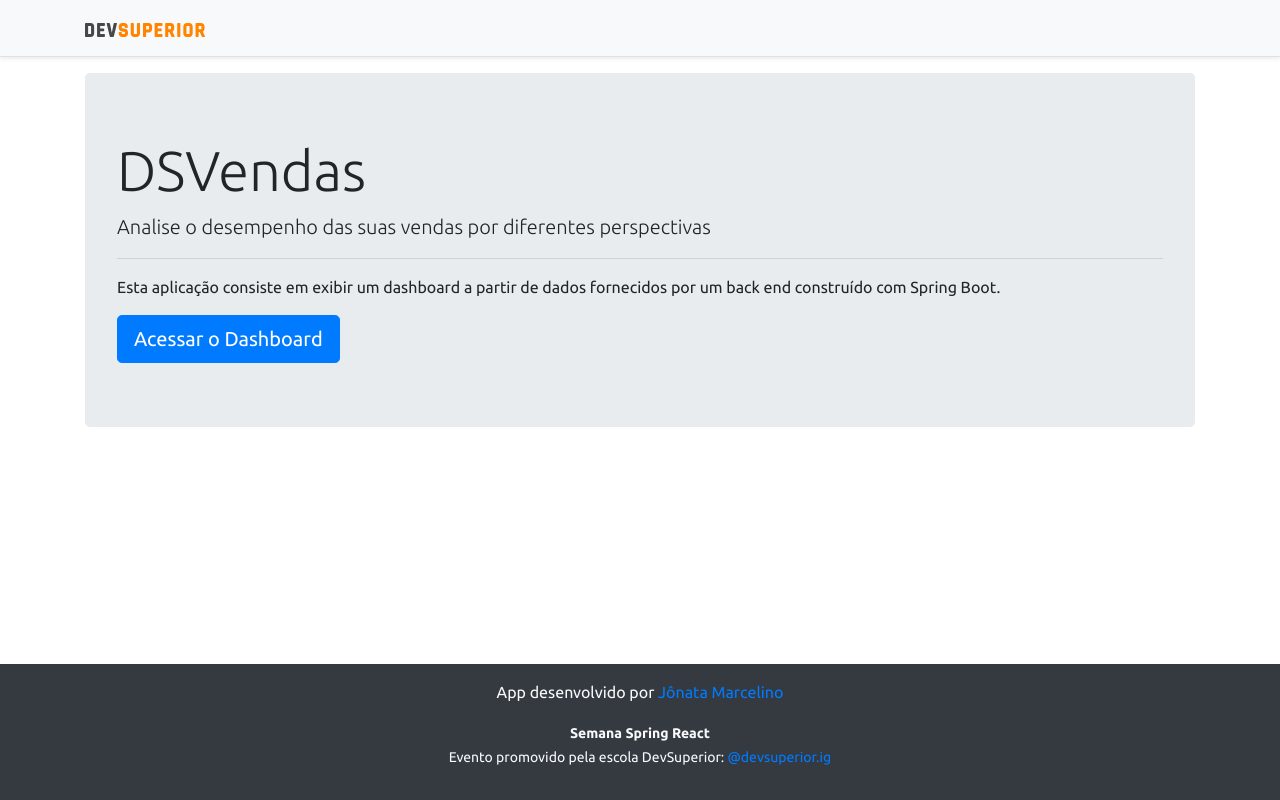
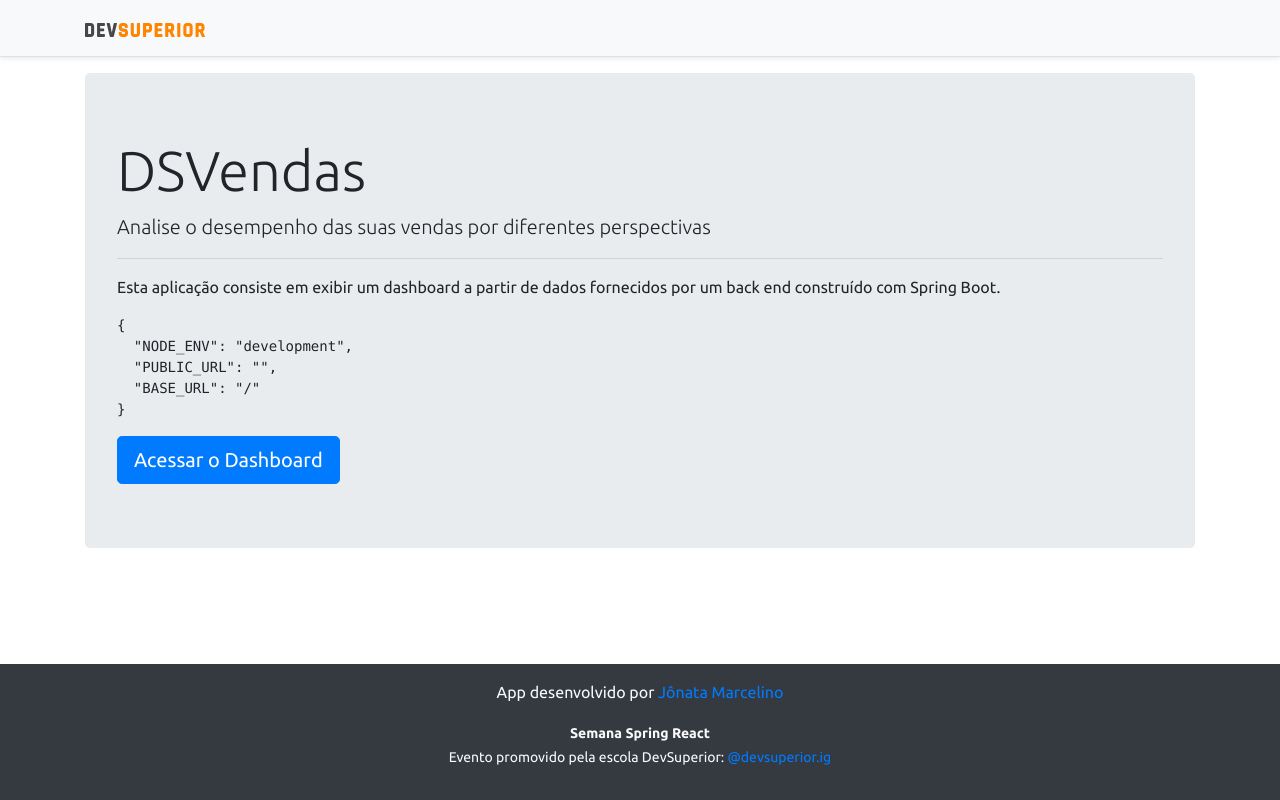
Before and after one commit to johny83br/dsvendas, a React (Create React App) app in the folder frontend/: page / in a window 1280 px wide. Built offline with nearby package versions, Linux system fonts and the light colour scheme; no server answers.

Commit message:
Debugando as variáveis de ambiente

```diff
--- a/frontend/src/pages/Home/index.tsx
+++ b/frontend/src/pages/Home/index.tsx
@@ -12,6 +12,7 @@ const Home = () => {
           <p className="lead">Analise o desempenho das suas vendas por diferentes perspectivas</p>
           <hr/>
           <p>Esta aplicação consiste em exibir um dashboard a partir de dados fornecidos por um back end construído com Spring Boot.</p>
+          <p><pre>{JSON.stringify(process.env, undefined, 2)}</pre></p>
           <Link className="btn btn-primary btn-lg" to="/dashboard">
             Acessar o Dashboard
           </Link>
```
